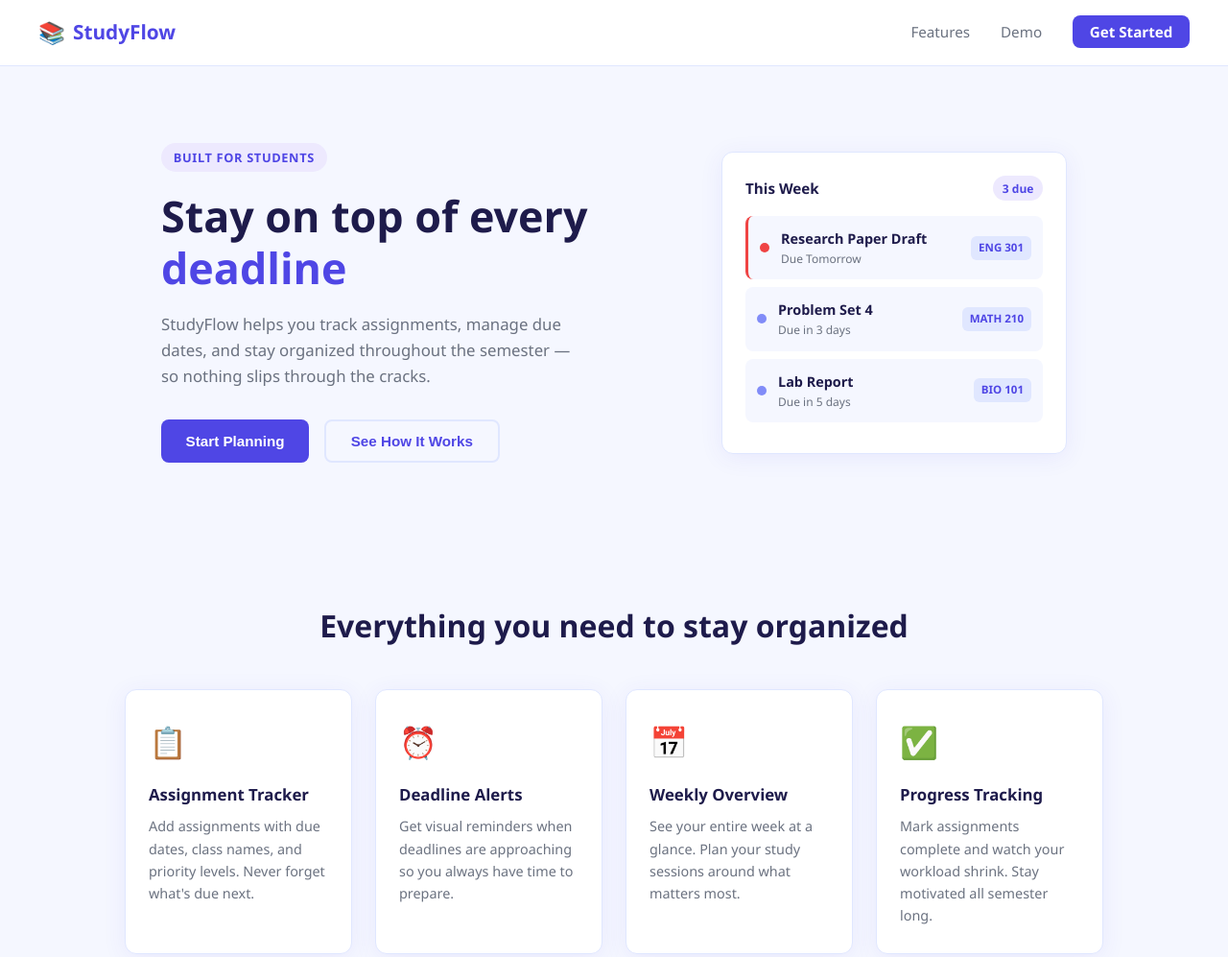
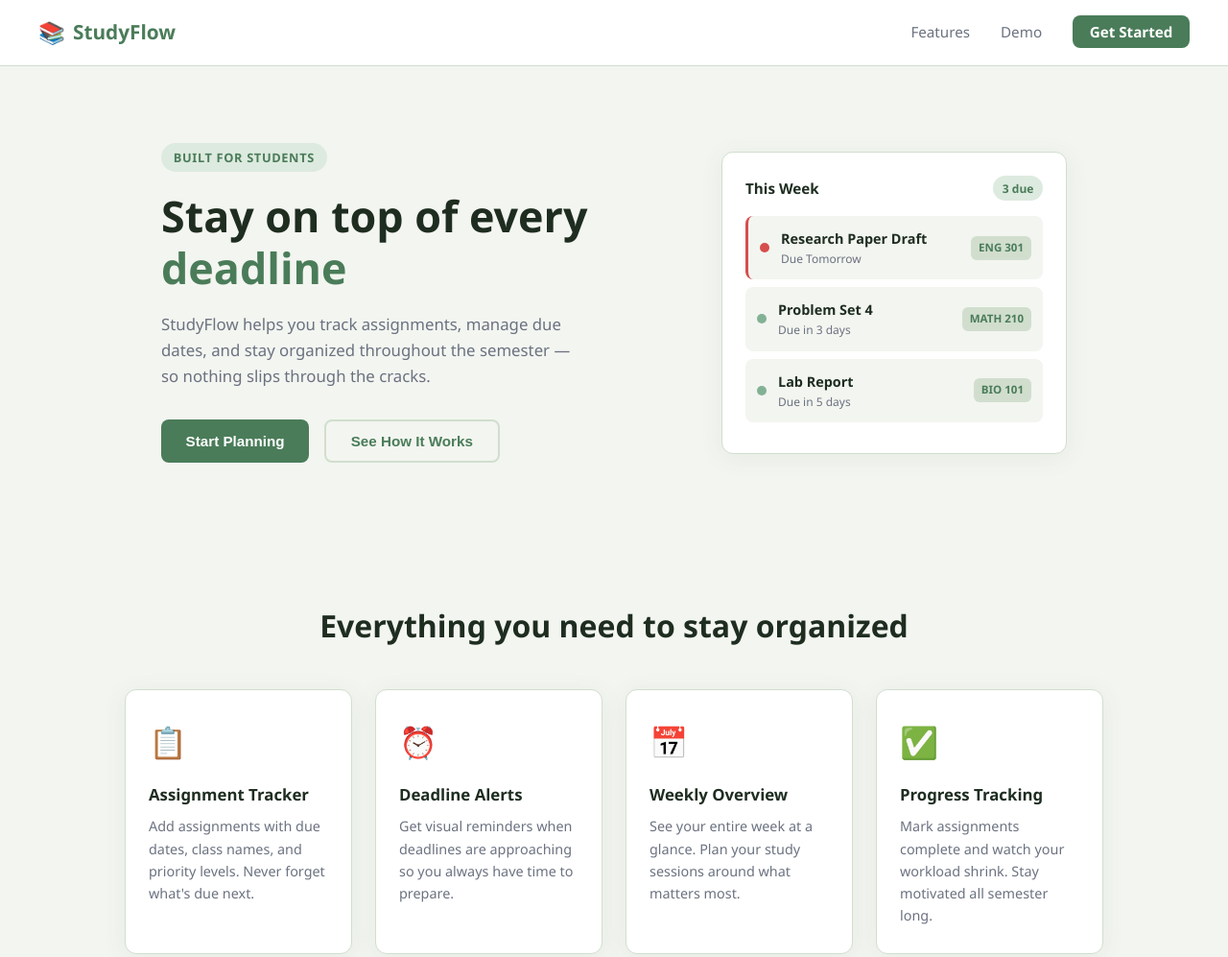
Before and after one commit to sburbank22/studyflow, a website built with Vite: page index.html in a window 1280 px wide. Shown: the top 997 px of the page at 96% size. Built offline with nearby package versions, Linux system fonts and the light colour scheme.

Commit message:
Update StudyFlow styling with green earthy theme

```diff
--- a/style.css
+++ b/style.css
@@ -10,17 +10,17 @@
 }
 
 :root {
-  --color-bg: #f5f7ff;
+  --color-bg: #f3f5f0;
   --color-surface: #ffffff;
-  --color-primary: #4f46e5;
-  --color-primary-light: #818cf8;
-  --color-accent: #06b6d4;
-  --color-urgent: #ef4444;
-  --color-text: #1e1b4b;
+  --color-primary: #4a7c59;
+  --color-primary-light: #82b195;
+  --color-accent: #6fae82;
+  --color-urgent: #d64e4e;
+  --color-text: #1e2d20;
   --color-muted: #6b7280;
-  --color-border: #e0e7ff;
+  --color-border: #d1dece;
   --radius: 12px;
-  --shadow: 0 4px 24px rgba(79, 70, 229, 0.08);
+  --shadow: 0 4px 24px rgba(74, 124, 89, 0.08);
   --font: 'Segoe UI', system-ui, -apple-system, sans-serif;
 }
 
@@ -91,7 +91,7 @@ body {
 }
 
 .btn-nav:hover {
-  background: #4338ca !important;
+  background: #3a6347 !important;
 }
 
 /* --- Hero Section --- */
@@ -112,7 +112,7 @@ body {
 
 .hero-tag {
   display: inline-block;
-  background: #ede9fe;
+  background: #ddeadf;
   color: var(--color-primary);
   font-size: 0.8rem;
   font-weight: 600;
@@ -163,7 +163,7 @@ body {
 }
 
 .btn-primary:hover {
-  background: #4338ca;
+  background: #3a6347;
   transform: translateY(-1px);
 }
 
@@ -212,7 +212,7 @@ body {
 }
 
 .badge {
-  background: #ede9fe;
+  background: #ddeadf;
   color: var(--color-primary);
   font-size: 0.75rem;
   padding: 0.2rem 0.6rem;
@@ -232,7 +232,7 @@ body {
 }
 
 .task-item:hover {
-  background: #ede9fe;
+  background: #ddeadf;
 }
 
 .task-item.urgent .task-dot {
@@ -318,7 +318,7 @@ body {
 
 .feature-card:hover {
   transform: translateY(-4px);
-  box-shadow: 0 8px 32px rgba(79, 70, 229, 0.13);
+  box-shadow: 0 8px 32px rgba(74, 124, 89, 0.14);
 }
 
 .feature-icon {
@@ -427,7 +427,7 @@ body {
 
 .tl-class-tag {
   font-size: 0.72rem;
-  background: #ede9fe;
+  background: #ddeadf;
   color: var(--color-primary);
   padding: 0.2rem 0.5rem;
   border-radius: 6px;
```
